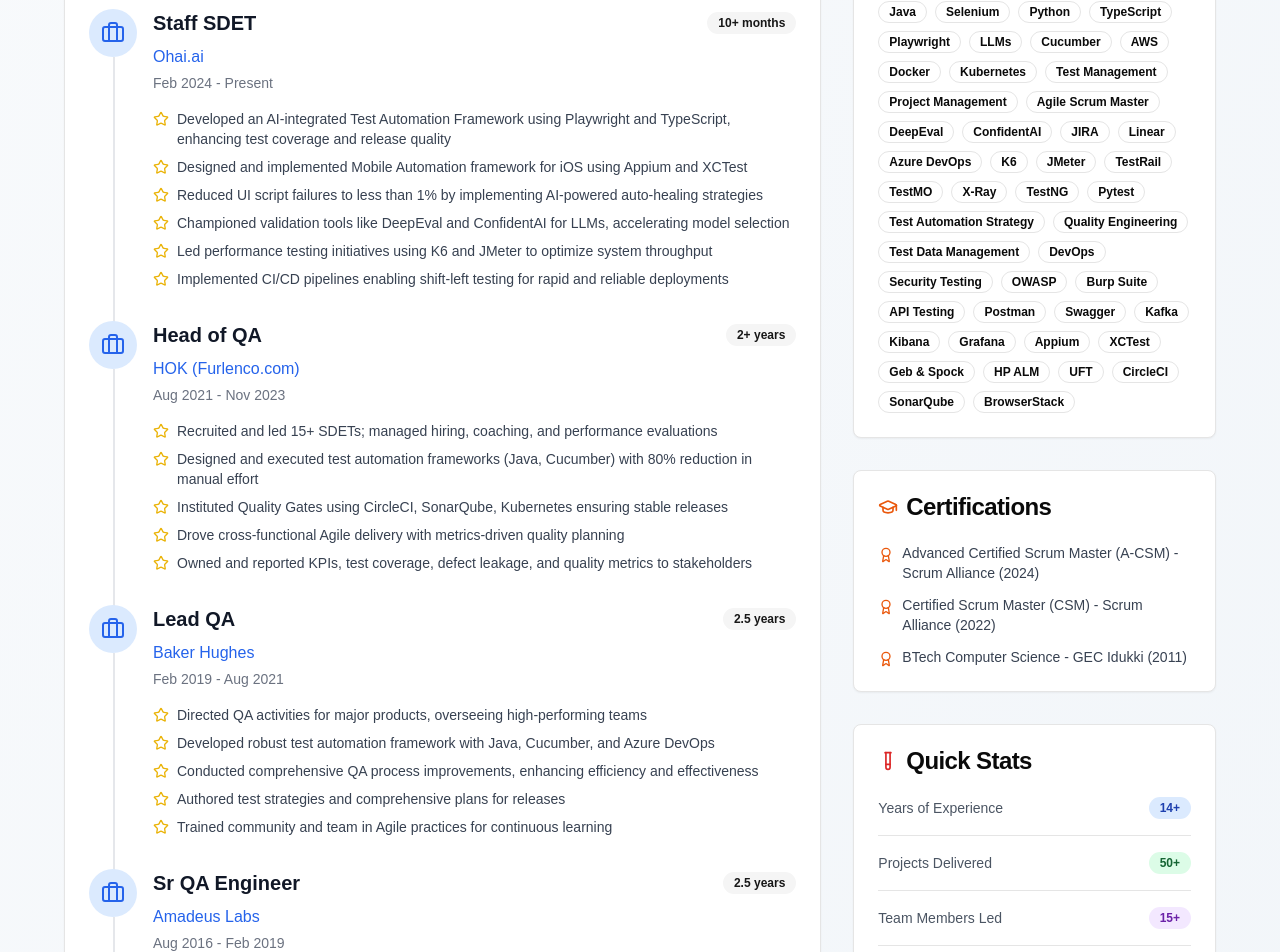
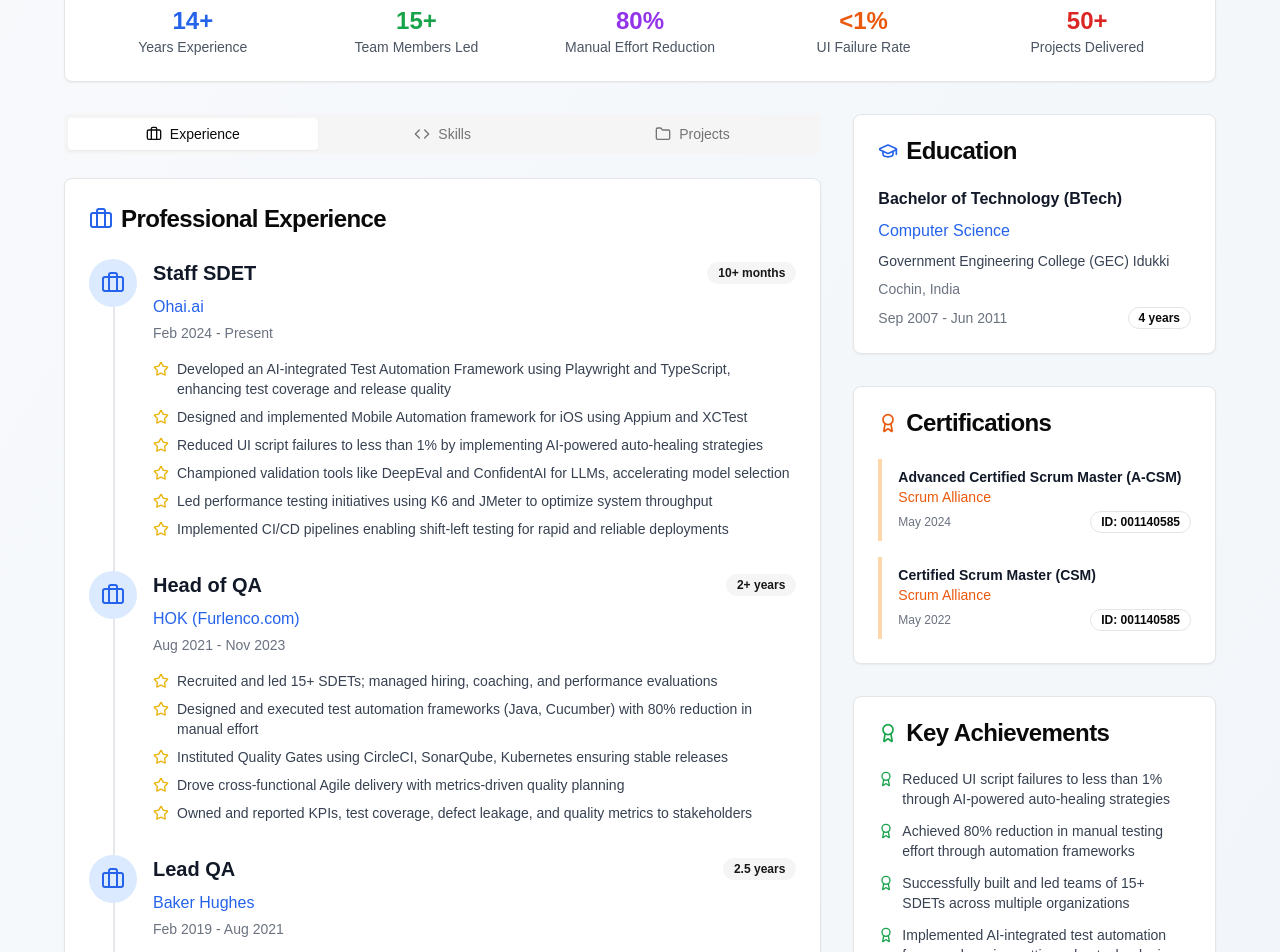
Before and after one commit to vishnuvenu/sdet-profile, a Next.js app in the folder sdet-profile/: page / in a window 1280 px wide. Shown: the part 480-1432 px from the top of the page. Built offline with nearby package versions, Linux system fonts and the light colour scheme.

Commit message:
[venuvis]- resume changes

```diff
--- a/sdet-profile/profile-page.tsx
+++ b/sdet-profile/profile-page.tsx
@@ -1,8 +1,10 @@
+"use client"
+
 import { Badge } from "@/components/ui/badge"
 import { Card, CardContent, CardDescription, CardHeader, CardTitle } from "@/components/ui/card"
 import { Button } from "@/components/ui/button"
-import { Separator } from "@/components/ui/separator"
 import { Avatar, AvatarFallback, AvatarImage } from "@/components/ui/avatar"
+import { Tabs, TabsContent, TabsList, TabsTrigger } from "@/components/ui/tabs"
 import {
   Mail,
   Phone,
@@ -17,56 +19,34 @@ import {
   Download,
   Linkedin,
   Github,
+  Folder,
+  Zap,
 } from "lucide-react"
 
 export default function Component() {
   const skills = [
-    "Java",
-    "Selenium",
-    "Python",
-    "TypeScript",
-    "Playwright",
-    "LLMs",
-    "Cucumber",
-    "AWS",
-    "Docker",
-    "Kubernetes",
-    "Test Management",
-    "Project Management",
-    "Agile Scrum Master",
-    "DeepEval",
-    "ConfidentAI",
-    "JIRA",
-    "Linear",
-    "Azure DevOps",
-    "K6",
-    "JMeter",
-    "TestRail",
-    "TestMO",
-    "X-Ray",
-    "TestNG",
-    "Pytest",
-    "Test Automation Strategy",
-    "Quality Engineering",
-    "Test Data Management",
-    "DevOps",
-    "Security Testing",
-    "OWASP",
-    "Burp Suite",
-    "API Testing",
-    "Postman",
-    "Swagger",
-    "Kafka",
-    "Kibana",
-    "Grafana",
-    "Appium",
-    "XCTest",
-    "Geb & Spock",
-    "HP ALM",
-    "UFT",
-    "CircleCI",
-    "SonarQube",
-    "BrowserStack",
+    { name: "Java", level: "Expert", category: "Programming" },
+    { name: "Selenium", level: "Expert", category: "Automation" },
+    { name: "Python", level: "Advanced", category: "Programming" },
+    { name: "TypeScript", level: "Advanced", category: "Programming" },
+    { name: "Playwright", level: "Expert", category: "Automation" },
+    { name: "LLMs", level: "Advanced", category: "AI/ML" },
+    { name: "Cucumber", level: "Expert", category: "Testing" },
+    { name: "AWS", level: "Advanced", category: "Cloud" },
+    { name: "Docker", level: "Advanced", category: "DevOps" },
+    { name: "Kubernetes", level: "Intermediate", category: "DevOps" },
+    { name: "Test Management", level: "Expert", category: "Management" },
+    { name: "Project Management", level: "Expert", category: "Management" },
+    { name: "Agile Scrum Master", level: "Expert", category: "Management" },
+    { name: "DeepEval", level: "Advanced", category: "AI/ML" },
+    { name: "ConfidentAI", level: "Advanced", category: "AI/ML" },
+    { name: "JIRA", level: "Expert", category: "Tools" },
+    { name: "Azure DevOps", level: "Advanced", category: "DevOps" },
+    { name: "K6", level: "Advanced", category: "Performance" },
+    { name: "JMeter", level: "Expert", category: "Performance" },
+    { name: "API Testing", level: "Expert", category: "Testing" },
+    { name: "Security Testing", level: "Advanced", category: "Testing" },
+    { name: "Mobile Testing", level: "Advanced", category: "Testing" },
   ]
 
   const experience = [
@@ -138,6 +118,50 @@ export default function Component() {
     },
   ]
 
+  const projects = [
+    {
+      name: "AI-Integrated Test Automation Framework",
+      company: "Ohai.ai",
+      description:
+        "Built comprehensive automation framework using Playwright and TypeScript with AI-powered auto-healing capabilities",
+      technologies: ["Playwright", "TypeScript", "AI/ML", "DeepEval"],
+      achievements: ["<1% UI failure rate", "90% test coverage", "50% faster execution"],
+      status: "Active",
+    },
+    {
+      name: "Mobile iOS Automation Suite",
+      company: "Ohai.ai",
+      description: "Designed and implemented mobile automation framework for iOS applications using Appium and XCTest",
+      technologies: ["Appium", "XCTest", "iOS", "Swift"],
+      achievements: ["100% critical path coverage", "Automated regression suite", "CI/CD integration"],
+      status: "Active",
+    },
+    {
+      name: "Enterprise QA Framework",
+      company: "HOK (Furlenco.com)",
+      description: "Architected scalable test automation framework reducing manual testing effort by 80%",
+      technologies: ["Java", "Cucumber", "Selenium", "TestNG"],
+      achievements: ["80% manual effort reduction", "15+ team members", "Quality gates implementation"],
+      status: "Completed",
+    },
+    {
+      name: "Performance Testing Suite",
+      company: "Baker Hughes",
+      description: "Developed comprehensive performance testing framework for enterprise applications",
+      technologies: ["JMeter", "K6", "Azure DevOps", "Grafana"],
+      achievements: ["Load testing automation", "Performance benchmarking", "Scalability validation"],
+      status: "Completed",
+    },
+    {
+      name: "API Testing Framework",
+      company: "Amadeus Labs",
+      description: "Built robust API testing suite with comprehensive validation and reporting",
+      technologies: ["REST Assured", "Postman", "Newman", "Jenkins"],
+      achievements: ["API test automation", "Contract testing", "Continuous validation"],
+      status: "Completed",
+    },
+  ]
+
   const achievements = [
     "Reduced UI script failures to less than 1% through AI-powered auto-healing strategies",
     "Achieved 80% reduction in manual testing effort through automation frameworks",
@@ -147,10 +171,56 @@ export default function Component() {
   ]
 
   const certifications = [
-    "Advanced Certified Scrum Master (A-CSM) - Scrum Alliance (2024)",
-    "Certified Scrum Master (CSM) - Scrum Alliance (2022)",
-    "BTech Computer Science - GEC Idukki (2011)",
+    {
+      name: "Advanced Certified Scrum Master (A-CSM)",
+      issuer: "Scrum Alliance",
+      date: "May 2024",
+      id: "001140585",
+    },
+    {
+      name: "Certified Scrum Master (CSM)",
+      issuer: "Scrum Alliance",
+      date: "May 2022",
+      id: "001140585",
+    },
   ]
+
+  const education = [
+    {
+      degree: "Bachelor of Technology (BTech)",
+      field: "Computer Science",
+      institution: "Government Engineering College (GEC) Idukki",
+      location: "Cochin, India",
+      period: "Sep 2007 - Jun 2011",
+      duration: "4 years",
+    },
+  ]
+
+  const getSkillColor = (level: string) => {
+    switch (level) {
+      case "Expert":
+        return "bg-green-100 text-green-800"
+      case "Advanced":
+        return "bg-blue-100 text-blue-800"
+      case "Intermediate":
+        return "bg-yellow-100 text-yellow-800"
+      default:
+        return "bg-gray-100 text-gray-800"
+    }
+  }
+
+  const getProjectStatusColor = (status: string) => {
+    return status === "Active" ? "bg-green-100 text-green-800" : "bg-blue-100 text-blue-800"
+  }
+
+  const handleDownloadResume = () => {
+    const link = document.createElement("a")
+    link.href = "/resume/VISHNU_AV_Staff_SDET_14Years.pdf"
+    link.download = "VISHNU_AV_Staff_SDET_14Years.pdf"
+    document.body.appendChild(link)
+    link.click()
+    document.body.removeChild(link)
+  }
 
   return (
     <div className="min-h-screen bg-gradient-to-br from-slate-50 to-slate-100 p-4 md:p-8">
@@ -201,7 +271,7 @@ export default function Component() {
               </div>
 
               <div className="flex flex-col gap-3">
-                <Button className="bg-blue-600 hover:bg-blue-700">
+                <Button onClick={handleDownloadResume} className="bg-blue-600 hover:bg-blue-700">
                   <Download className="w-4 h-4 mr-2" />
                   Download Resume
                 </Button>
@@ -218,10 +288,61 @@ export default function Component() {
           </CardContent>
         </Card>
 
+        {/* Quick Stats */}
+        <Card>
+          <CardHeader>
+            <CardTitle className="flex items-center gap-2 text-xl">
+              <TestTube className="w-5 h-5 text-red-600" />
+              Career Highlights
+            </CardTitle>
+          </CardHeader>
+          <CardContent>
+            <div className="grid grid-cols-2 md:grid-cols-5 gap-4">
+              <div className="text-center">
+                <div className="text-2xl font-bold text-blue-600">14+</div>
+                <div className="text-sm text-gray-600">Years Experience</div>
+              </div>
+              <div className="text-center">
+                <div className="text-2xl font-bold text-green-600">15+</div>
+                <div className="text-sm text-gray-600">Team Members Led</div>
+              </div>
+              <div className="text-center">
+                <div className="text-2xl font-bold text-purple-600">80%</div>
+                <div className="text-sm text-gray-600">Manual Effort Reduction</div>
+              </div>
+              <div className="text-center">
+                <div className="text-2xl font-bold text-orange-600">&lt;1%</div>
+                <div className="text-sm text-gray-600">UI Failure Rate</div>
+              </div>
+              <div className="text-center">
+                <div className="text-2xl font-bold text-red-600">50+</div>
+                <div className="text-sm text-gray-600">Projects Delivered</div>
+              </div>
+            </div>
+          </CardContent>
+        </Card>
+
         <div className="grid lg:grid-cols-3 gap-8">
-          {/* Main Content */}
-          <div className="lg:col-span-2 space-y-8">
-            {/* Experience Section */}
+          {/* Main Content with Tabs */}
+          <div className="lg:col-span-2">
+            <Tabs defaultValue="experience" className="space-y-6">
+              <TabsList className="grid w-full grid-cols-3">
+                <TabsTrigger value="experience" className="flex items-center gap-2">
+                  <Briefcase className="w-4 h-4" />
+                  Experience
+                </TabsTrigger>
+                <TabsTrigger value="skills" className="flex items-center gap-2">
+                  <Code className="w-4 h-4" />
+                  Skills
+                </TabsTrigger>
+                <TabsTrigger value="projects" className="flex items-center gap-2">
+                  <Folder className="w-4 h-4" />
+                  Projects
+                </TabsTrigger>
+              </TabsList>
+
+              {/* Experience Tab */}
+              <TabsContent value="experience">
                 <Card>
                   <CardHeader>
                     <CardTitle className="flex items-center gap-2 text-2xl">
@@ -262,46 +383,125 @@ export default function Component() {
                     ))}
                   </CardContent>
                 </Card>
+              </TabsContent>
 
-            {/* Key Achievements */}
+              {/* Skills Tab */}
+              <TabsContent value="skills">
                 <Card>
                   <CardHeader>
                     <CardTitle className="flex items-center gap-2 text-2xl">
-                  <Award className="w-6 h-6 text-green-600" />
-                  Key Achievements
+                      <Code className="w-6 h-6 text-purple-600" />
+                      Technical Skills & Expertise
                     </CardTitle>
                   </CardHeader>
                   <CardContent>
-                <div className="grid gap-4">
-                  {achievements.map((achievement, index) => (
-                    <div key={index} className="flex items-start gap-3 p-4 bg-green-50 rounded-lg">
-                      <Award className="w-5 h-5 text-green-600 mt-0.5 flex-shrink-0" />
-                      <p className="text-gray-700">{achievement}</p>
+                    <div className="space-y-6">
+                      {[
+                        "Programming",
+                        "Automation",
+                        "Testing",
+                        "AI/ML",
+                        "Cloud",
+                        "DevOps",
+                        "Management",
+                        "Tools",
+                        "Performance",
+                      ].map((category) => (
+                        <div key={category}>
+                          <h3 className="text-lg font-semibold text-gray-900 mb-3">{category}</h3>
+                          <div className="flex flex-wrap gap-2">
+                            {skills
+                              .filter((skill) => skill.category === category)
+                              .map((skill, index) => (
+                                <div key={index} className="flex items-center gap-2">
+                                  <Badge variant="outline" className="text-sm">
+                                    {skill.name}
+                                  </Badge>
+                                  <Badge className={`text-xs ${getSkillColor(skill.level)}`}>{skill.level}</Badge>
+                                </div>
+                              ))}
+                          </div>
                         </div>
                       ))}
                     </div>
                   </CardContent>
                 </Card>
+              </TabsContent>
+
+              {/* Projects Tab */}
+              <TabsContent value="projects">
+                <Card>
+                  <CardHeader>
+                    <CardTitle className="flex items-center gap-2 text-2xl">
+                      <Folder className="w-6 h-6 text-green-600" />
+                      Key Projects & Initiatives
+                    </CardTitle>
+                  </CardHeader>
+                  <CardContent className="space-y-6">
+                    {projects.map((project, index) => (
+                      <div key={index} className="border rounded-lg p-6 hover:shadow-md transition-shadow">
+                        <div className="flex items-start justify-between mb-4">
+                          <div>
+                            <h3 className="text-xl font-semibold text-gray-900 mb-1">{project.name}</h3>
+                            <p className="text-blue-600 font-medium">{project.company}</p>
+                          </div>
+                          <Badge className={getProjectStatusColor(project.status)}>{project.status}</Badge>
+                        </div>
+                        <p className="text-gray-700 mb-4">{project.description}</p>
+                        <div className="space-y-3">
+                          <div>
+                            <h4 className="text-sm font-semibold text-gray-900 mb-2">Technologies Used:</h4>
+                            <div className="flex flex-wrap gap-2">
+                              {project.technologies.map((tech, idx) => (
+                                <Badge key={idx} variant="outline" className="text-xs">
+                                  {tech}
+                                </Badge>
+                              ))}
+                            </div>
+                          </div>
+                          <div>
+                            <h4 className="text-sm font-semibold text-gray-900 mb-2">Key Achievements:</h4>
+                            <ul className="space-y-1">
+                              {project.achievements.map((achievement, idx) => (
+                                <li key={idx} className="flex items-center gap-2 text-sm text-gray-700">
+                                  <Zap className="w-3 h-3 text-yellow-500 flex-shrink-0" />
+                                  {achievement}
+                                </li>
+                              ))}
+                            </ul>
+                          </div>
+                        </div>
+                      </div>
+                    ))}
+                  </CardContent>
+                </Card>
+              </TabsContent>
+            </Tabs>
           </div>
 
           {/* Sidebar */}
           <div className="space-y-8">
-            {/* Skills */}
+            {/* Education */}
             <Card>
               <CardHeader>
                 <CardTitle className="flex items-center gap-2">
-                  <Code className="w-5 h-5 text-purple-600" />
-                  Technical Skills
+                  <GraduationCap className="w-5 h-5 text-blue-600" />
+                  Education
                 </CardTitle>
               </CardHeader>
               <CardContent>
-                <div className="flex flex-wrap gap-2">
-                  {skills.map((skill, index) => (
-                    <Badge key={index} variant="outline" className="text-xs">
-                      {skill}
-                    </Badge>
+                {education.map((edu, index) => (
+                  <div key={index} className="space-y-2">
+                    <h3 className="font-semibold text-gray-900">{edu.degree}</h3>
+                    <p className="text-blue-600 font-medium">{edu.field}</p>
+                    <p className="text-sm text-gray-700">{edu.institution}</p>
+                    <p className="text-sm text-gray-500">{edu.location}</p>
+                    <div className="flex justify-between items-center">
+                      <span className="text-sm text-gray-500">{edu.period}</span>
+                      <Badge variant="outline">{edu.duration}</Badge>
+                    </div>
+                  </div>
                 ))}
-                </div>
               </CardContent>
             </Card>
 
@@ -309,56 +509,44 @@ export default function Component() {
             <Card>
               <CardHeader>
                 <CardTitle className="flex items-center gap-2">
-                  <GraduationCap className="w-5 h-5 text-orange-600" />
+                  <Award className="w-5 h-5 text-orange-600" />
                   Certifications
                 </CardTitle>
               </CardHeader>
               <CardContent>
-                <div className="space-y-3">
+                <div className="space-y-4">
                   {certifications.map((cert, index) => (
-                    <div key={index} className="flex items-start gap-2">
-                      <Award className="w-4 h-4 text-orange-600 mt-1 flex-shrink-0" />
-                      <span className="text-sm text-gray-700">{cert}</span>
+                    <div key={index} className="border-l-4 border-orange-200 pl-4 py-2">
+                      <h4 className="font-semibold text-gray-900 text-sm">{cert.name}</h4>
+                      <p className="text-orange-600 text-sm font-medium">{cert.issuer}</p>
+                      <div className="flex justify-between items-center mt-1">
+                        <span className="text-xs text-gray-500">{cert.date}</span>
+                        <Badge variant="outline" className="text-xs">
+                          ID: {cert.id}
+                        </Badge>
+                      </div>
                     </div>
                   ))}
                 </div>
               </CardContent>
             </Card>
 
-            {/* Quick Stats */}
+            {/* Key Achievements */}
             <Card>
               <CardHeader>
                 <CardTitle className="flex items-center gap-2">
-                  <TestTube className="w-5 h-5 text-red-600" />
-                  Quick Stats
+                  <Award className="w-5 h-5 text-green-600" />
+                  Key Achievements
                 </CardTitle>
               </CardHeader>
               <CardContent>
-                <div className="space-y-4">
-                  <div className="flex justify-between items-center">
-                    <span className="text-sm text-gray-600">Years of Experience</span>
-                    <Badge className="bg-blue-100 text-blue-800">14+</Badge>
+                <div className="space-y-3">
+                  {achievements.map((achievement, index) => (
+                    <div key={index} className="flex items-start gap-2 text-sm text-gray-700">
+                      <Award className="w-4 h-4 text-green-600 mt-0.5 flex-shrink-0" />
+                      <span>{achievement}</span>
                     </div>
-                  <Separator />
-                  <div className="flex justify-between items-center">
-                    <span className="text-sm text-gray-600">Projects Delivered</span>
-                    <Badge className="bg-green-100 text-green-800">50+</Badge>
-                  </div>
-                  <Separator />
-                  <div className="flex justify-between items-center">
-                    <span className="text-sm text-gray-600">Team Members Led</span>
-                    <Badge className="bg-purple-100 text-purple-800">15+</Badge>
-                  </div>
-                  <Separator />
-                  <div className="flex justify-between items-center">
-                    <span className="text-sm text-gray-600">Manual Effort Reduction</span>
-                    <Badge className="bg-orange-100 text-orange-800">80%</Badge>
-                  </div>
-                  <Separator />
-                  <div className="flex justify-between items-center">
-                    <span className="text-sm text-gray-600">UI Failure Rate</span>
-                    <Badge className="bg-orange-100 text-orange-800">&lt;1%</Badge>
-                  </div>
+                  ))}
                 </div>
               </CardContent>
             </Card>
```
Also changed, not shown: 1 other file (tests, documents, lock files or other folders). Lines whose indentation alone changed are shown as unchanged.
